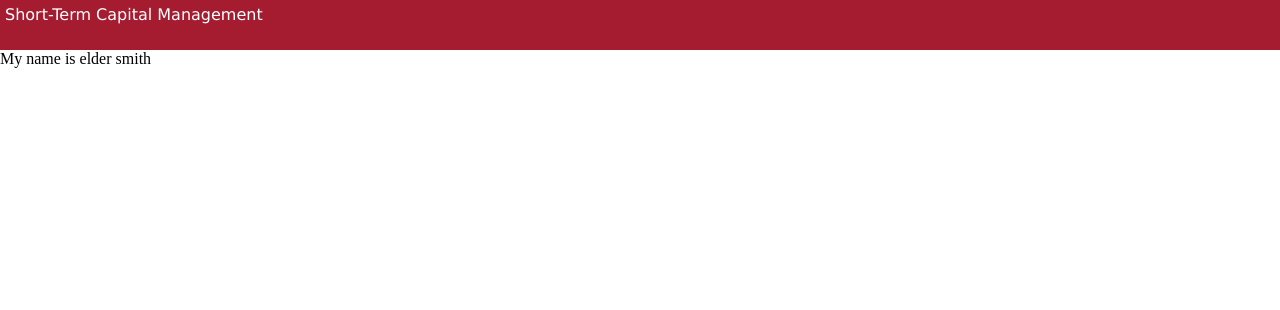
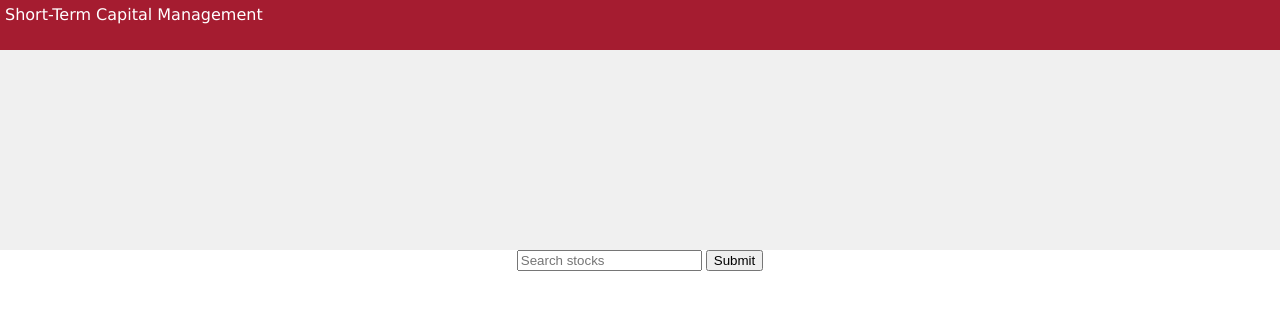
Before and after one commit to gkamer8/stcm-platform-v1, a Flask app: page /lookup in a window 1280 px wide. Shown: the top 310 px of the page. Run offline with Flask 2, Linux system fonts and the light colour scheme.

Commit message:
search bar

```diff
--- a/app.py
+++ b/app.py
@@ -7,8 +7,13 @@ app = Flask(__name__)
 def root():
     return 'Bruh bruh bruh'
 
-@app.route('/lookup')
+@app.route('/lookup', methods=('GET', 'POST'))
 def lookup():
+
+    # On search:
+    # If it's a ticker, show the stock
+    # If it's not a ticker, search for the company with the API and present a list of options
+
     return render_template('lookup.html')
 
 if __name__ == '__main__':
--- /dev/null
+++ b/static/lookup.css
@@ -0,0 +1,12 @@
+#top-bit{
+    display: block;
+    height: 200px;
+    width: 100%;
+    background-color: #f0f0f0;
+    text-align: center;
+}
+#search-bar-container{
+    display: block;
+    width:100%;
+    text-align: center;
+}
--- a/templates/lookup.html
+++ b/templates/lookup.html
@@ -1,5 +1,13 @@
 {% extends 'base.html' %}
-
+{% block title %}Lookup{% endblock %}
 {% block content %}
-    My name is elder smith
+    <link rel="stylesheet" href="{{ url_for('static', filename='lookup.css') }}">
+    <div id='top-bit'>
+    </div>
+    <div id='search-bar-container'>
+        <form action='/lookup' method="POST">
+            <input type=text name='stock-search' placeholder="Search stocks">
+            <input type=submit placeholder="Search">
+        </form>
+    </div>
 {% endblock %}
```
